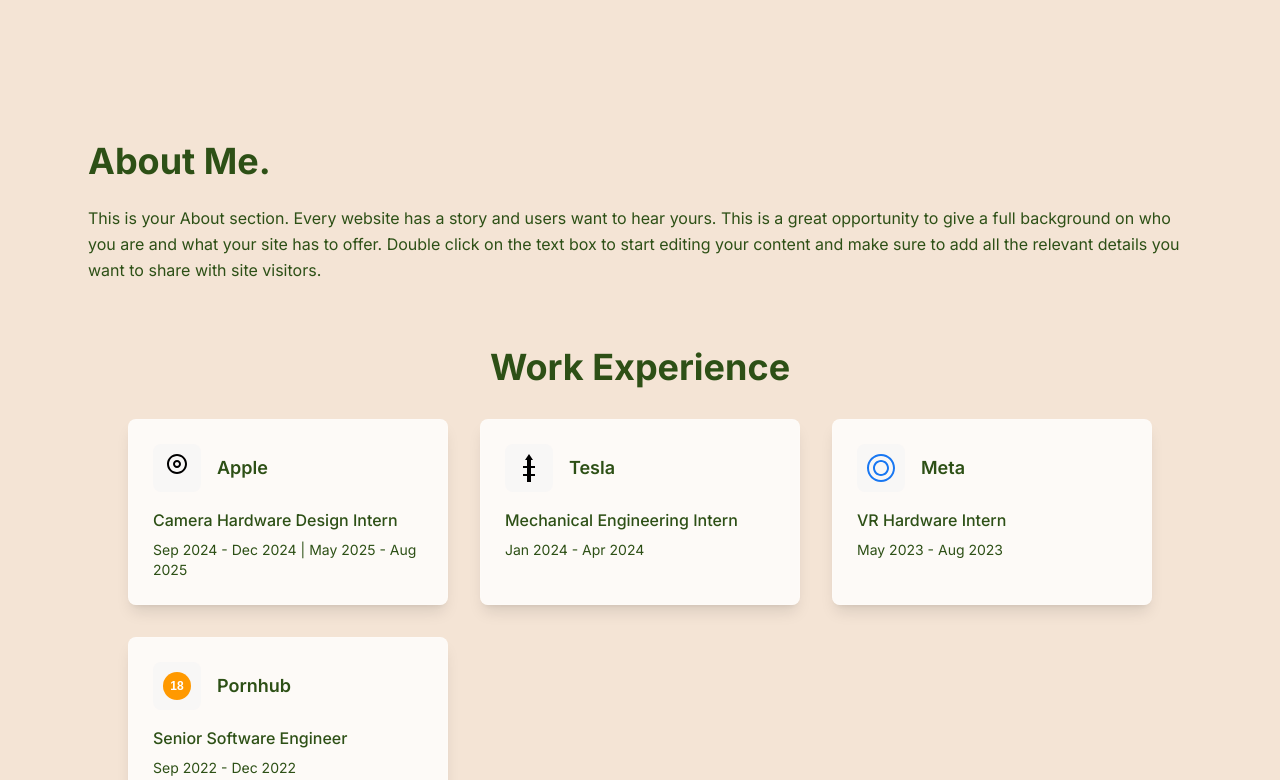
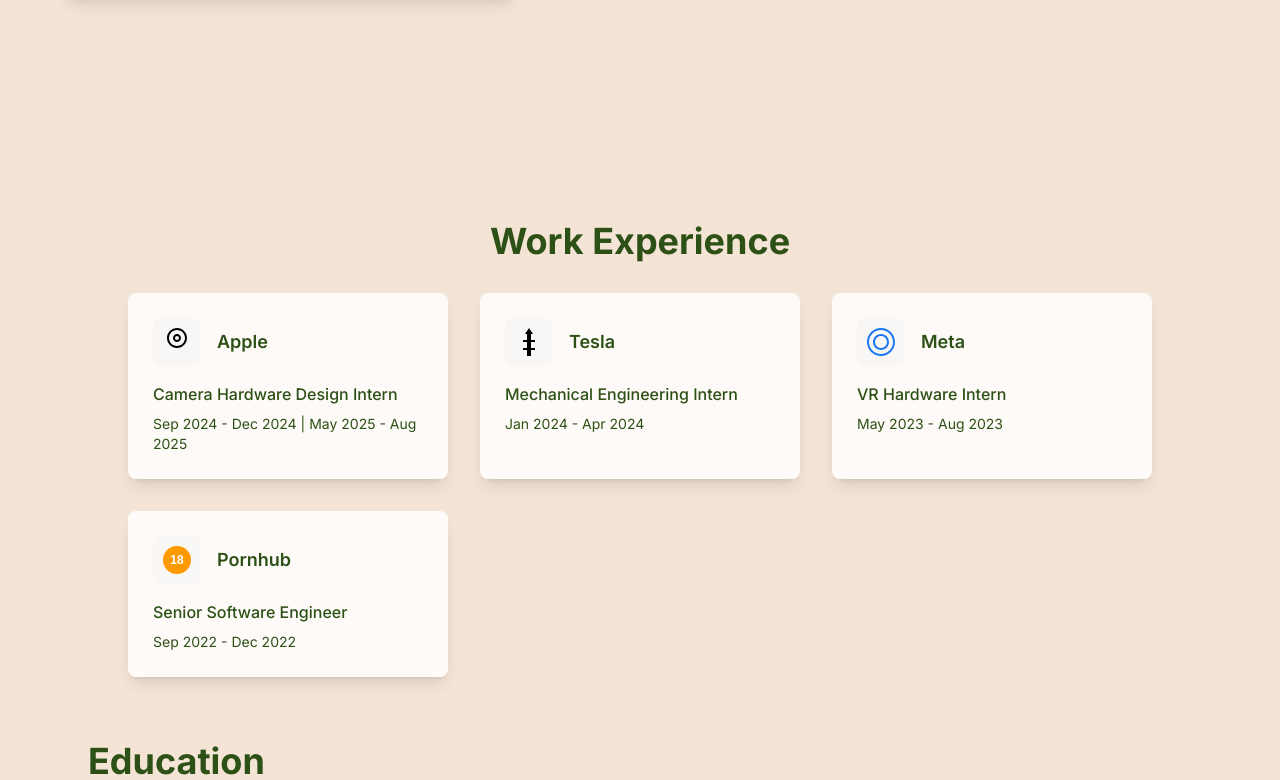
Before and after one commit to IzaanQaiser/khuziama-website, a Next.js app: page / in a window 1280 px wide. Shown: the part 707-1487 px from the top of the page. Built offline with nearby package versions, Linux system fonts and the light colour scheme.

Commit message:
sticky navbar

```diff
--- a/src/app/page.tsx
+++ b/src/app/page.tsx
@@ -30,8 +30,8 @@
 
   return (
     <div>
-      {/* Hero Section - Full Screen Height minus Navbar */}
-      <div className="h-[calc(100vh-80px)] flex items-center justify-center px-6">
+      {/* Hero Section - Full Screen Height */}
+      <div className="h-screen flex items-center justify-center px-6">
         <div className="max-w-6xl mx-auto flex items-center gap-12">
           {/* Profile Image */}
           <div className="flex-shrink-0 h-full">
@@ -69,16 +69,8 @@
         </div>
       </div>
 
-      {/* About Me Section */}
+      {/* Work Experience Section */}
       <div className="max-w-6xl mx-auto px-6 py-12">
-        <section className="mb-16">
-          <h2 className="text-4xl font-bold text-dark-green mb-6">About Me.</h2>
-          <p className="text-dark-green leading-relaxed">
-            This is your About section. Every website has a story and users want to hear yours. This is a great opportunity to give a full background on who you are and what your site has to offer. Double click on the text box to start editing your content and make sure to add all the relevant details you want to share with site visitors.
-          </p>
-        </section>
-
-        {/* Work Experience Section */}
         <section className="mb-16">
           <h2 className="text-4xl font-bold text-dark-green mb-8 text-center">Work Experience</h2>
 
--- a/src/components/Header.tsx
+++ b/src/components/Header.tsx
@@ -13,7 +13,7 @@
   ]
 
   return (
-    <header className="w-full px-6 py-4">
+    <header className="w-full px-6 py-4 sticky top-0 z-50 bg-cappuccino/95 backdrop-blur-sm">
       <div className="max-w-6xl mx-auto flex justify-between items-center">
         {/* Logo */}
         <Link href="/" className="flex items-center space-x-3">
```
